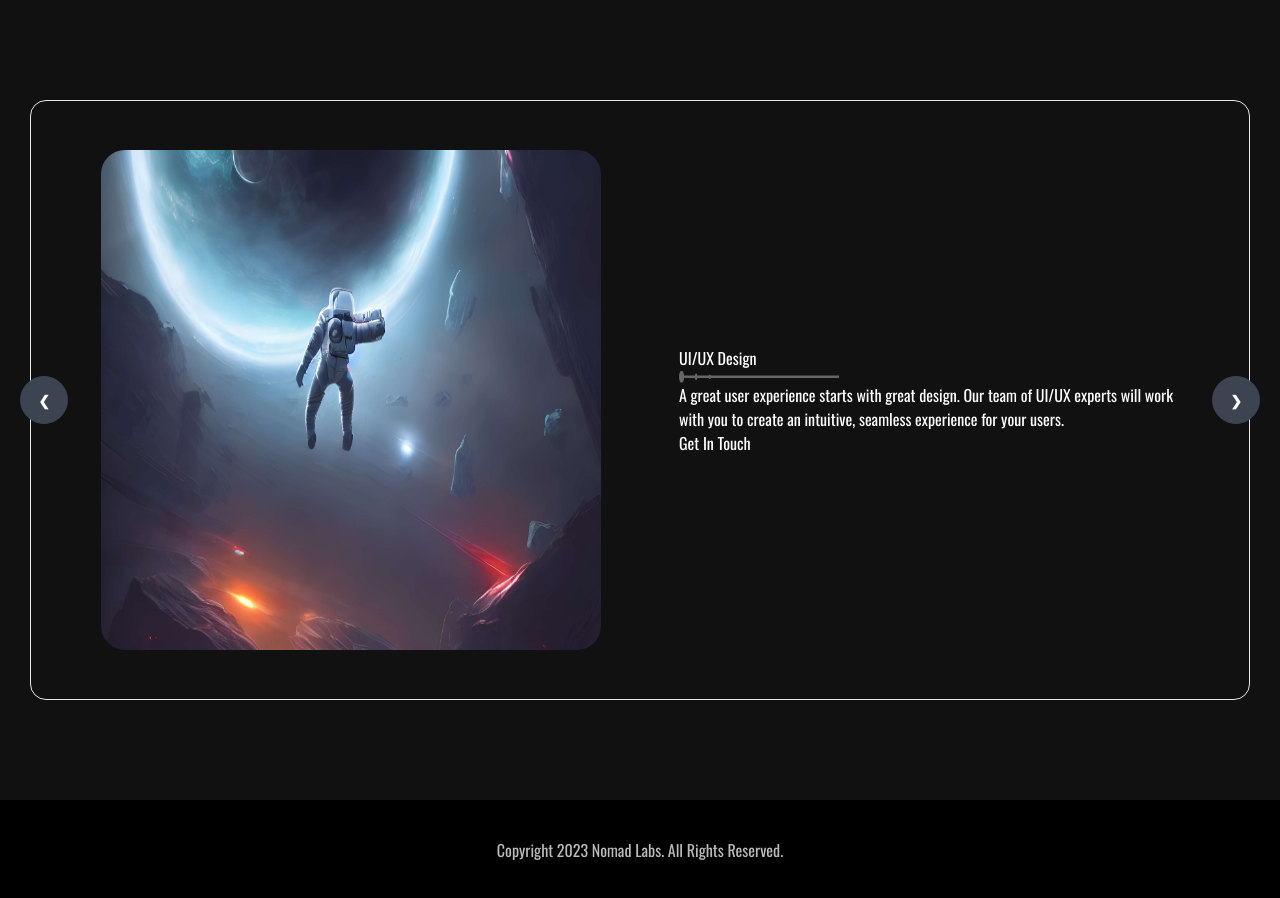
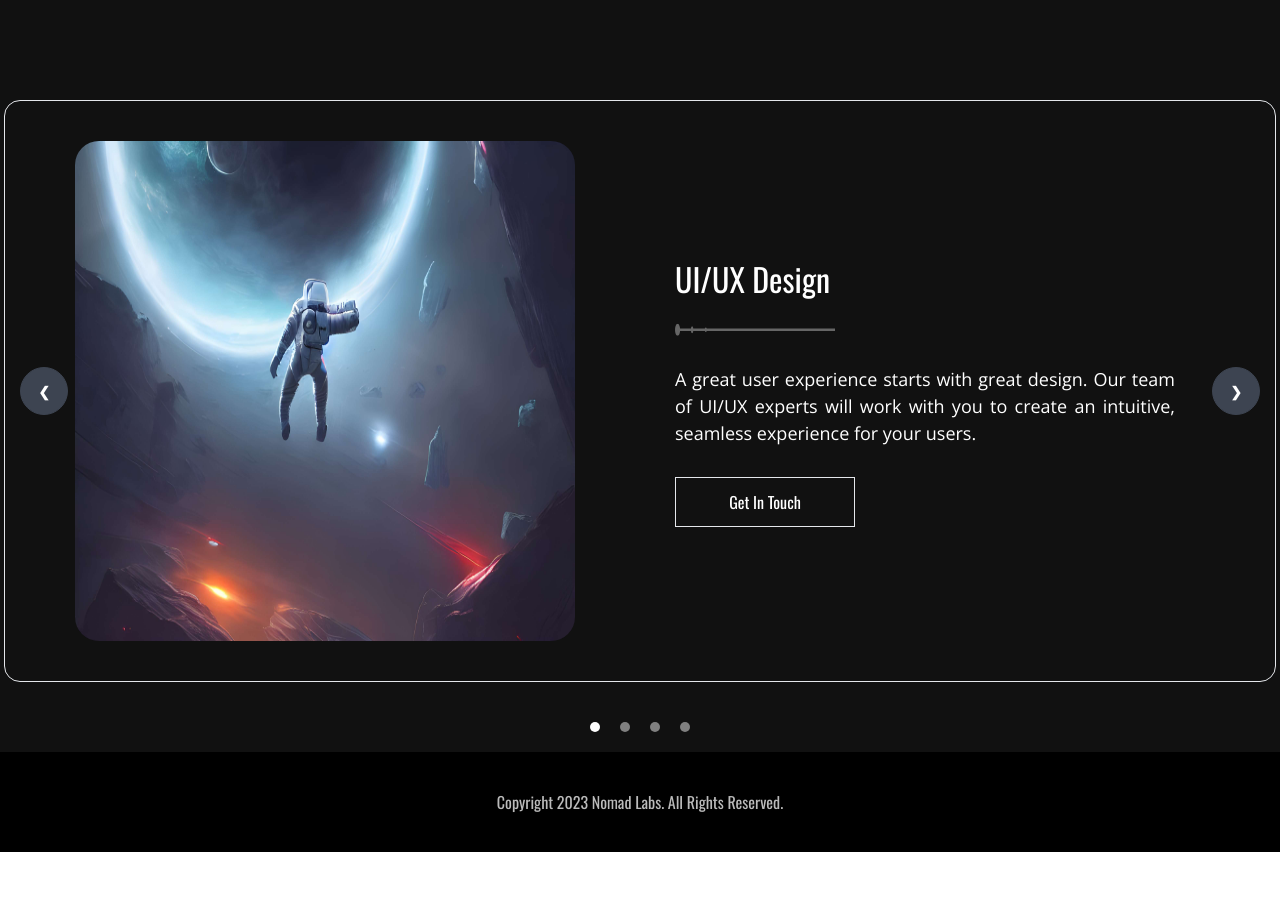
Before and after one commit to lteh0002/nomadlabs-mintsite, a SvelteKit app: page /about in a window 1280 px wide. After the commit the page ends 852 px from the top, so only its background shows below. Built offline with nearby package versions, Linux system fonts and the light colour scheme.

Commit message:
added carousel

```diff
--- a/src/routes/about/+page.svelte
+++ b/src/routes/about/+page.svelte
@@ -1,17 +1,39 @@
+<script>
+  import { onMount } from "svelte";
+  onMount(async () => {
+    const indicators = document.getElementsByClassName("indicator");
+    const buttons = document.getElementsByClassName("btn");
+    console.log(indicators);
+    console.log(buttons);
+
+    console.log(buttons[0]);
+    buttons[1].addEventListener("click", () => {
+      indicators[0].classList.remove("active");
+      indicators[1].classList.add("active");
+    });
+  });
+</script>
+
 <div class="bg-[#111111]">
-  <div class="carousel h-[600px] my-[100px]">
+  <div class="carousel w-full mt-[100px] ">
     <div
       id="slide1"
-      class="carousel-item relative w-full flex justify-center"
+      class="carousel-item relative w-full flex justify-center overflow-hidden"
     >
-      <div class="flex justify-between gap-[60px] items-center px-[70px] mx-[350px] border rounded-2xl min-w-[1220px]">
+      <div
+        class="flex items-center border w-full gap-[10px] rounded-2xl mx-[30vw]"
+      >
+        <div class="px-[70px] py-[40px]">
           <img
             src="/landing-bg.jpeg"
-          alt=""
-          class="w-[500px] h-[500px] rounded-3xl"
+            class="max-w-[500px] max-h-[500px] w-[500px] h-[500px] rounded-3xl"
           />
-        <div class="text-white max-w-[500px]">
-          <h1>UI/UX Design</h1>
+        </div>
+        <div
+          class="text-white flex flex-col gap-[30px] min-w-[600px] w-full ml-[20px]"
+        >
+          <div class="flex flex-col gap-[20px]">
+            <h1 class="text-[32px]">UI/UX Design</h1>
             <svg
               width="160"
               height="13"
@@ -40,17 +62,16 @@
                 </clipPath>
               </defs>
             </svg>
-          <p>
+          </div>
+
+          <p class="text-[18px] w-[500px] description">
             A great user experience starts with great design. Our team of UI/UX
             experts will work with you to create an intuitive, seamless
             experience for your users.
           </p>
-          <div>
-            <h1>Get In Touch</h1>
+          <button class="border w-[180px] h-[50px]"> Get In Touch </button>
         </div>
       </div>
-      </div>
-
       <div
         class="absolute flex justify-between transform -translate-y-1/2 left-5 right-5 top-1/2"
       >
@@ -58,19 +79,24 @@
         <a href="#slide2" class="btn btn-circle">❯</a>
       </div>
     </div>
-
     <div
       id="slide2"
-      class="carousel-item relative w-full flex justify-center"
+      class="carousel-item relative w-full flex justify-center overflow-hidden"
     >
-      <div class="flex justify-between gap-[60px] items-center px-[70px] mx-[350px] border rounded-2xl min-w-[1220px]">
+      <div
+        class="flex items-center border w-full gap-[10px] rounded-2xl mx-[30vw]"
+      >
+        <div class="px-[70px]">
           <img
             src="/landing-bg.jpeg"
-          alt=""
-          class="w-[500px] h-[500px] rounded-3xl"
+            class="max-w-[500px] max-h-[500px] w-[500px] h-[500px] rounded-3xl"
           />
-        <div class="text-white max-w-[500px]">
-          <h1>UI/UX Design</h1>
+        </div>
+        <div
+          class="text-white flex flex-col gap-[30px] min-w-[600px] w-full ml-[20px]"
+        >
+          <div class="flex flex-col gap-[20px]">
+            <h1 class="text-[32px]">UI/UX Design</h1>
             <svg
               width="160"
               height="13"
@@ -99,36 +125,41 @@
                 </clipPath>
               </defs>
             </svg>
-          <p>
+          </div>
+
+          <p class="text-[18px] w-[500px] description">
             A great user experience starts with great design. Our team of UI/UX
             experts will work with you to create an intuitive, seamless
             experience for your users.
           </p>
-          <div>
-            <h1>Get In Touch</h1>
+          <button class="border w-[180px] h-[50px]"> Get In Touch </button>
         </div>
       </div>
-      </div>
-
       <div
         class="absolute flex justify-between transform -translate-y-1/2 left-5 right-5 top-1/2"
       >
         <a href="#slide1" class="btn btn-circle">❮</a>
-        <a href="#slide3" class="btn btn-circle">❯</a>
+        <a href="#slide" class="btn btn-circle">❯</a>
       </div>
     </div>
     <div
       id="slide3"
-      class="carousel-item relative w-full flex justify-center"
+      class="carousel-item relative w-full flex justify-center overflow-hidden"
     >
-      <div class="flex justify-between gap-[60px] items-center px-[70px] mx-[350px] border rounded-2xl min-w-[1220px]">
+      <div
+        class="flex items-center border w-full gap-[10px] rounded-2xl mx-[30vw]"
+      >
+        <div class="px-[70px]">
           <img
             src="/landing-bg.jpeg"
-          alt=""
-          class="w-[500px] h-[500px] rounded-3xl"
+            class="max-w-[500px] max-h-[500px] w-[500px] h-[500px] rounded-3xl"
           />
-        <div class="text-white max-w-[500px]">
-          <h1>UI/UX Design</h1>
+        </div>
+        <div
+          class="text-white flex flex-col gap-[30px] min-w-[600px] w-full ml-[20px]"
+        >
+          <div class="flex flex-col gap-[20px]">
+            <h1 class="text-[32px]">UI/UX Design</h1>
             <svg
               width="160"
               height="13"
@@ -157,17 +188,16 @@
                 </clipPath>
               </defs>
             </svg>
-          <p>
+          </div>
+
+          <p class="text-[18px] w-[500px] description">
             A great user experience starts with great design. Our team of UI/UX
             experts will work with you to create an intuitive, seamless
             experience for your users.
           </p>
-          <div>
-            <h1>Get In Touch</h1>
+          <button class="border w-[180px] h-[50px]"> Get In Touch </button>
         </div>
       </div>
-      </div>
-
       <div
         class="absolute flex justify-between transform -translate-y-1/2 left-5 right-5 top-1/2"
       >
@@ -177,16 +207,22 @@
     </div>
     <div
       id="slide4"
-      class="carousel-item relative w-full flex justify-center"
+      class="carousel-item relative w-full flex justify-center overflow-hidden"
     >
-      <div class="flex justify-between gap-[60px] items-center px-[70px] mx-[350px] border rounded-2xl min-w-[1220px]">
+      <div
+        class="flex items-center border w-full gap-[10px] rounded-2xl mx-[30vw]"
+      >
+        <div class="px-[70px]">
           <img
             src="/landing-bg.jpeg"
-          alt=""
-          class="w-[500px] h-[500px] rounded-3xl"
+            class="max-w-[500px] max-h-[500px] w-[500px] h-[500px] rounded-3xl"
           />
-        <div class="text-white max-w-[500px]">
-          <h1>UI/UX Design</h1>
+        </div>
+        <div
+          class="text-white flex flex-col gap-[30px] min-w-[600px] w-full ml-[20px]"
+        >
+          <div class="flex flex-col gap-[20px]">
+            <h1 class="text-[32px]">UI/UX Design</h1>
             <svg
               width="160"
               height="13"
@@ -215,17 +251,16 @@
                 </clipPath>
               </defs>
             </svg>
-          <p>
+          </div>
+
+          <p class="text-[18px] w-[500px] description">
             A great user experience starts with great design. Our team of UI/UX
             experts will work with you to create an intuitive, seamless
             experience for your users.
           </p>
-          <div>
-            <h1>Get In Touch</h1>
+          <button class="border w-[180px] h-[50px]"> Get In Touch </button>
         </div>
       </div>
-      </div>
-
       <div
         class="absolute flex justify-between transform -translate-y-1/2 left-5 right-5 top-1/2"
       >
@@ -233,6 +268,37 @@
         <a href="#slide1" class="btn btn-circle">❯</a>
       </div>
     </div>
-
+  </div>
+  <div class="carousel-indicators mt-[40px]">
+    <div class="indicator slideone active" />
+    <div class="indicator slidetwo" />
+    <div class="indicator slidethree" />
+    <div class="indicator slidefour" />
+    <!-- <div class="indicator slideone"></div> -->
   </div>
 </div>
+
+<style>
+  .description {
+    font-family: "Open Sans", sans-serif;
+    text-align: justify;
+  }
+
+  .carousel-indicators {
+    display: flex;
+    justify-content: center;
+    padding-bottom: 20px;
+  }
+
+  .indicator {
+    width: 10px;
+    height: 10px;
+    border-radius: 50%;
+    background-color: gray;
+    margin: 0 10px;
+  }
+
+  .indicator.active {
+    background-color: white;
+  }
+</style>
```
Lines whose indentation alone changed are shown as unchanged.
